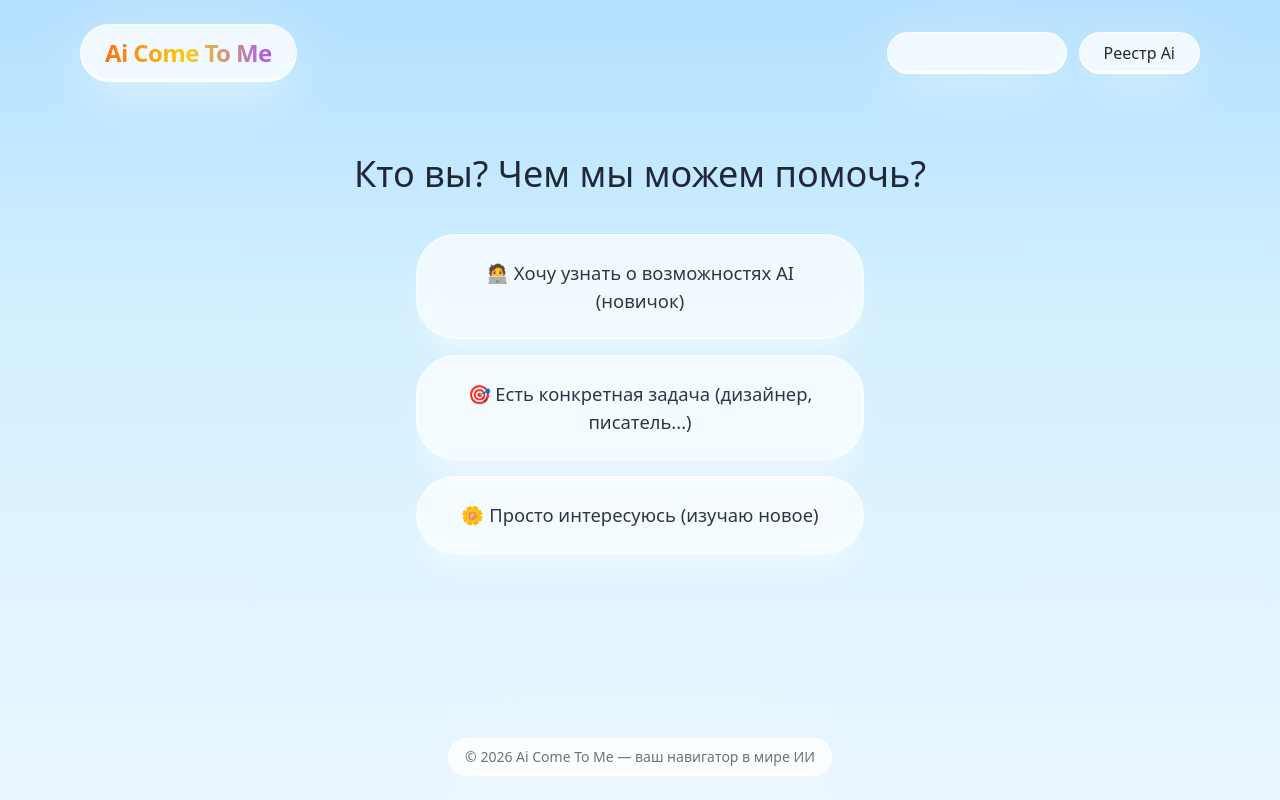
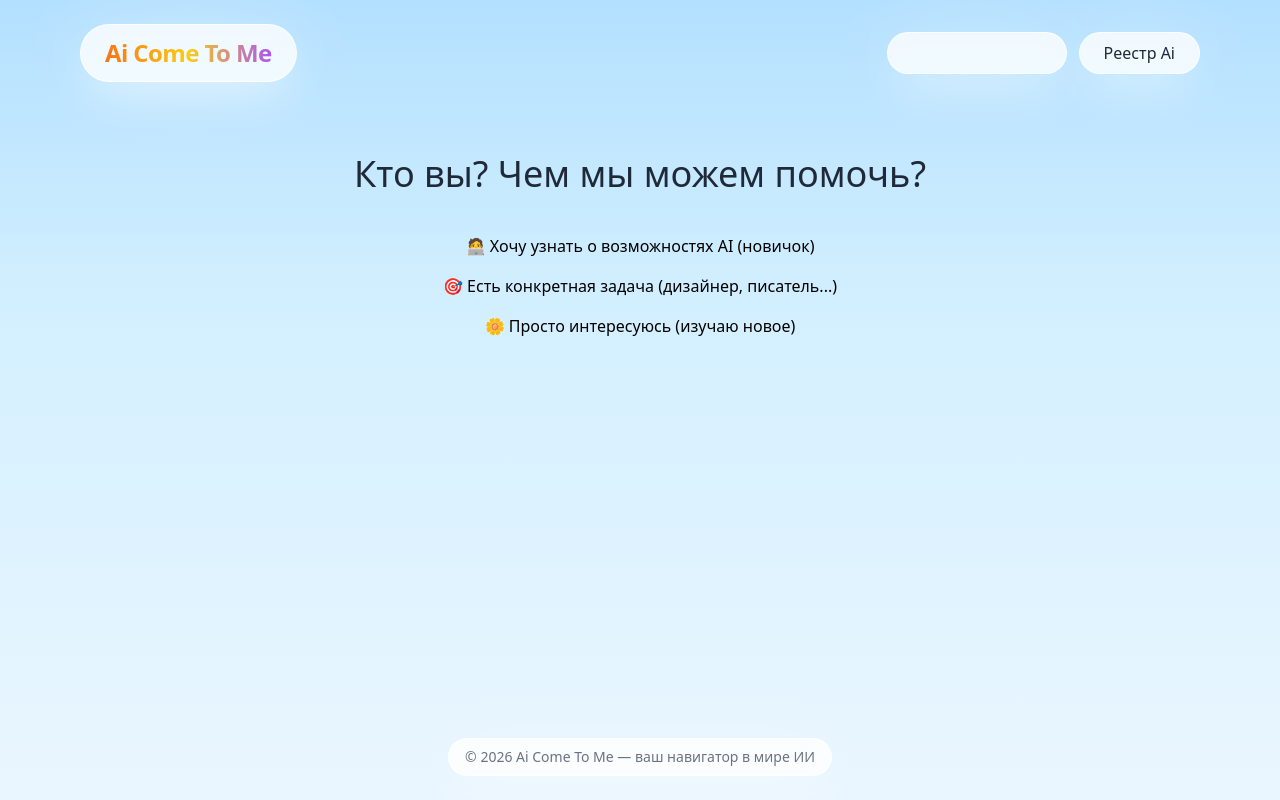
Before and after one commit to dadadaartur/arthurcrm, a Next.js app: page / in a window 1280 px wide. Built offline with nearby package versions, Linux system fonts and the light colour scheme.

Commit message:
Update globals.css

```diff
--- a/styles/globals.css
+++ b/styles/globals.css
@@ -1,57 +1,65 @@
 @tailwind base;
 @tailwind components;
 @tailwind utilities;
+
+/* Сбрасываем курсор для всего, кроме кликабельных элементов */
+* {
+  cursor: default;
+}
+a, button, .btn-holographic, .cloud, .floating-cloud {
+  cursor: pointer;
+}
+input, textarea {
+  cursor: text;
+}
 
 body {
   background: linear-gradient(180deg, #b3e0ff 0%, #d4f0ff 40%, #eaf6ff 100%);
   background-attachment: fixed;
   min-height: 100vh;
-  cursor: default;
 }
 
-/* Облака (для меню, карточек) */
+/* Обычное облако (меню, футер) */
 .cloud {
   background: rgba(255, 255, 255, 0.8);
   backdrop-filter: blur(10px);
   border-radius: 3rem;
   box-shadow:
     0 20px 40px -12px rgba(255, 255, 255, 0.5),
-    0 0 80px rgba(255, 255, 255, 0.3),
-    inset 0 -2px 0 rgba(255, 255, 255, 0.9);
-  border: 1px solid rgba(255, 255, 255, 0.95);
+    0 0 80px rgba(255, 255, 255, 0.3);
+  border: 1px solid rgba(255, 255, 255, 0.9);
   transition: all 0.3s ease;
+  user-select: none;
 }
 
 .cloud:hover {
   box-shadow:
     0 24px 48px -12px rgba(255, 255, 255, 0.7),
-    0 0 100px rgba(255, 255, 255, 0.5),
-    inset 0 -2px 0 rgba(255, 255, 255, 1);
+    0 0 100px rgba(255, 255, 255, 0.5);
   transform: translateY(-2px);
 }
 
-/* Большие кнопки-ветки (первый экран) */
-.choice-btn {
-  background: rgba(255, 255, 255, 0.7);
-  backdrop-filter: blur(12px);
+/* Парящее облако-карточка на главной */
+.floating-cloud {
+  background: rgba(255, 255, 255, 0.75);
+  backdrop-filter: blur(10px);
   border-radius: 2.5rem;
-  padding: 1.5rem 2rem;
-  border: 1px solid rgba(255, 255, 255, 0.9);
-  box-shadow: 0 20px 30px -10px rgba(255, 255, 255, 0.6);
-  cursor: pointer;
-  transition: all 0.25s;
-  font-size: 1.15rem;
-  font-weight: 500;
-  color: #2d3748;
+  padding: 2rem;
+  box-shadow: 0 20px 30px -12px rgba(255, 255, 255, 0.6), 0 0 60px rgba(255, 255, 255, 0.3);
+  border: 1px solid rgba(255, 255, 255, 0.8);
+  transition: all 0.3s ease;
   user-select: none;
-  text-align: center;
-  width: 100%;
+  animation: float 6s ease-in-out infinite;
 }
 
-.choice-btn:hover {
-  background: rgba(255, 255, 255, 0.9);
-  box-shadow: 0 24px 40px -10px rgba(255, 255, 255, 0.8);
-  transform: translateY(-3px);
+.floating-cloud:hover {
+  transform: translateY(-5px);
+  box-shadow: 0 24px 40px -12px rgba(255, 255, 255, 0.8), 0 0 80px rgba(255, 255, 255, 0.5);
+}
+
+@keyframes float {
+  0%, 100% { transform: translateY(0px); }
+  50% { transform: translateY(-8px); }
 }
 
 /* Кнопка-голограмма */
@@ -60,14 +68,13 @@ body {
   border: 1px solid rgba(255, 255, 255, 0.6);
   color: #0a0a0a;
   font-weight: 500;
-  padding: 0.5rem 1.5rem;
+  padding: 0.6rem 1.8rem;
   border-radius: 2rem;
   backdrop-filter: blur(8px);
   box-shadow: 0 0 8px rgba(255, 107, 0, 0.4), 0 0 20px rgba(139, 92, 246, 0.3);
   transition: all 0.3s ease;
   text-decoration: none;
   display: inline-block;
-  cursor: pointer;
 }
 
 .btn-holographic:hover {
@@ -75,6 +82,7 @@ body {
   transform: translateY(-1px);
 }
 
+/* Поле ввода (в реестре) */
 .input-magic {
   background: rgba(255, 255, 255, 0.7);
   backdrop-filter: blur(12px);
@@ -91,22 +99,7 @@ body {
   box-shadow: 0 0 20px rgba(139, 92, 246, 0.3), 0 0 40px rgba(255, 107, 0, 0.1);
 }
 
-.highlight-match {
-  background: linear-gradient(120deg, rgba(255, 215, 0, 0.4) 0%, rgba(139, 92, 246, 0.3) 100%);
-  padding: 0 2px;
-  border-radius: 2px;
-  font-weight: 500;
-}
-
-h1, h2, h3, p, span, div {
-  cursor: default;
-}
-a, button, .btn-holographic, .choice-btn {
-  cursor: pointer;
-}
+/* Убираем системные outline */
 *:focus {
   outline: none !important;
 }
-input, textarea {
-  caret-color: auto;
-}
```
